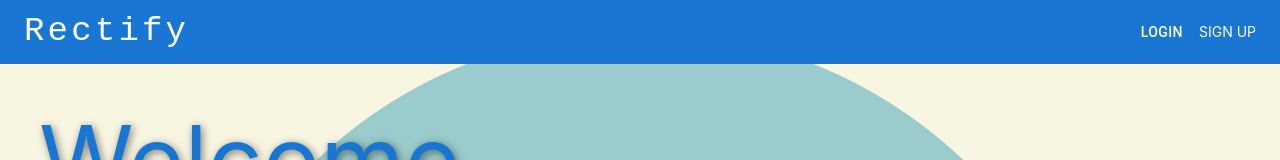
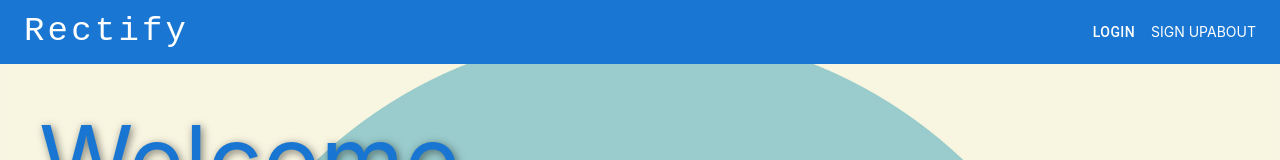
Before and after one commit to Suazo3000/Rectify, a React (Create React App) app in the folder client/: page / in a window 1280 px wide. Shown: the top 160 px of the page. Built offline with nearby package versions, Linux system fonts and the light colour scheme.

Commit message:
added about to nav

```diff
--- a/client/src/components/Header/index.js
+++ b/client/src/components/Header/index.js
@@ -123,6 +123,7 @@ const Header = () => {
                 sx={{ my: 2, color: "white", display: "block" }}
               >
                 {page}
+
               </Button>
             ))}
           </Box>
@@ -150,6 +151,9 @@ const Header = () => {
                 <Link style={{ textDecoration: "none", color: "inherit", fontSize: '14px'}} className="btn btn-lg btn-light m-2" to="/signup">
                   SIGN UP
                 </Link>
+                <Link style={{ textDecoration: "none", color: "inherit", fontSize: '14px'}} className="btn btn-lg btn-light m-2" to="/about">
+                  ABOUT
+                </Link>
 
               </>
             )}
```
